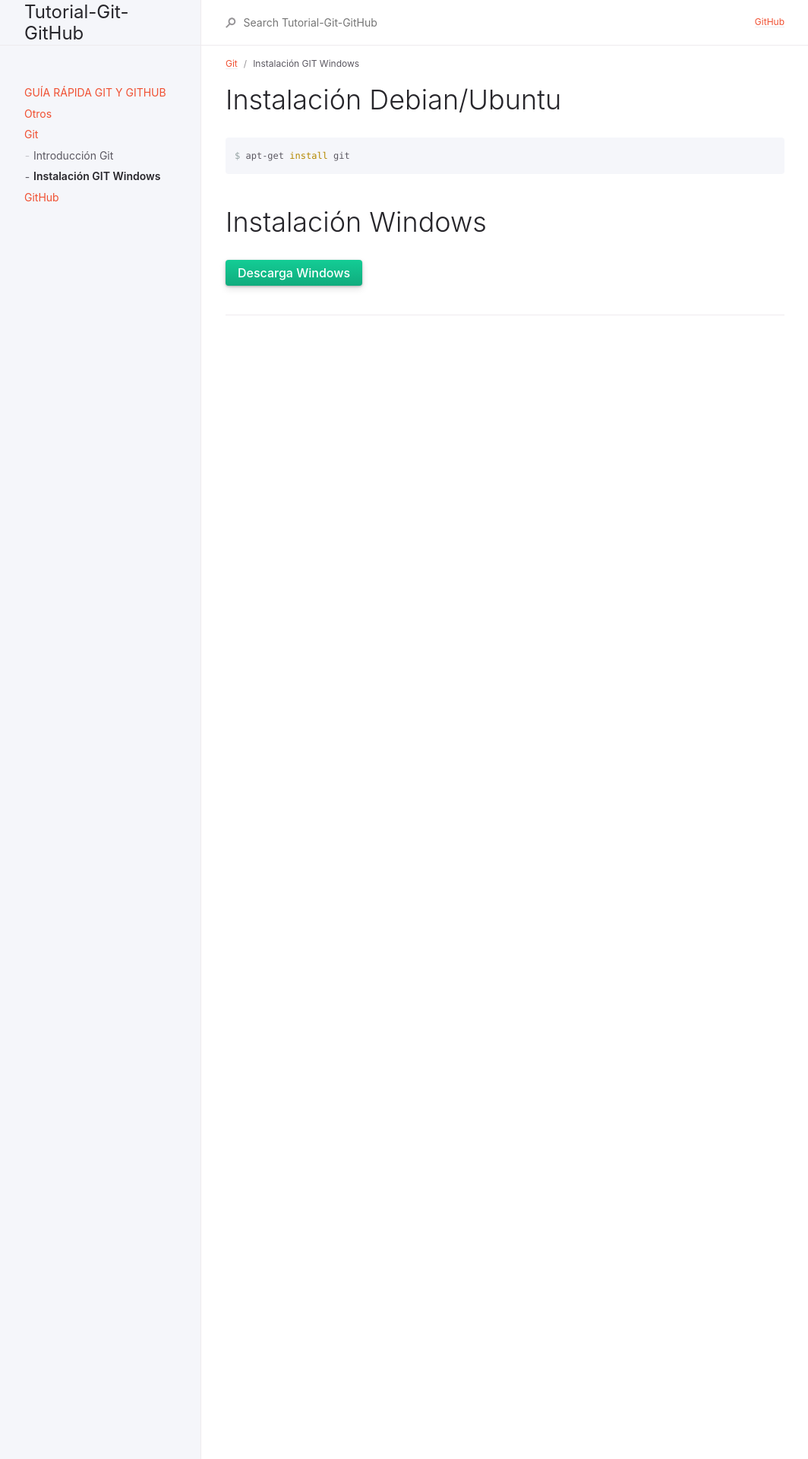
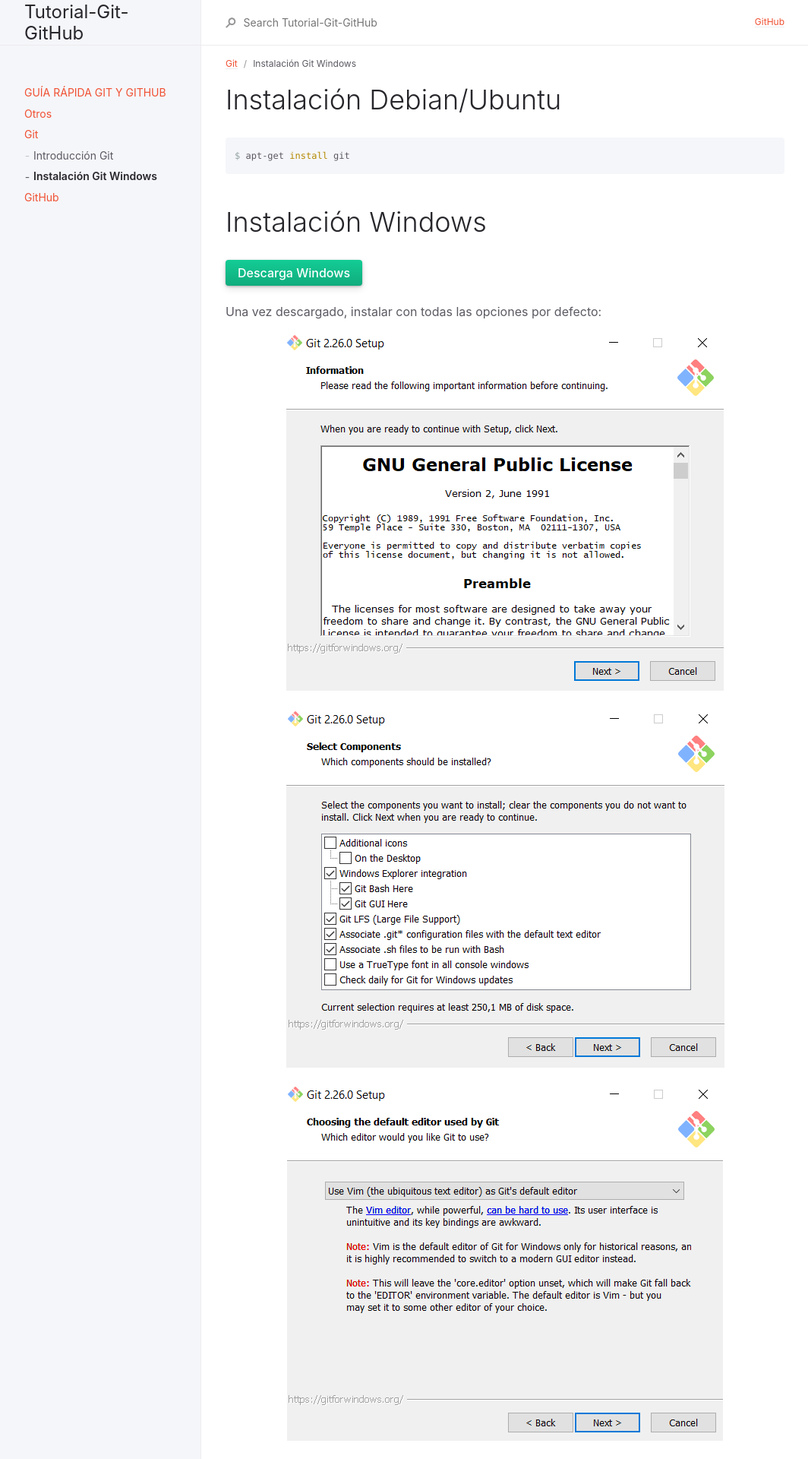
Before and after one commit to Manuel-Ag/Tutorial-Git-GitHub, a Jekyll site: the page built from docs/docs/git/2020-03-11-instalacion_git.markdown, in a window 1280 px wide. Shown: the top 1920 px of the page at 76% size, without its empty margins (107-1171 px from the left). Built offline with Jekyll 4.4.1, drawn with Linux system fonts in a browser that asks for light colours; some of the changed text lies outside the part shown.

Commit message:
Post instalación git

```diff
--- a/docs/docs/git/2020-03-11-instalacion_git.markdown
+++ b/docs/docs/git/2020-03-11-instalacion_git.markdown
@@ -1,6 +1,6 @@
 ---
 layout: post
-title:  "Instalación GIT Windows"
+title:  "Instalación Git Windows"
 date:   2020-03-10 14:30:00 +0200
 categories: Git
 order: 1
@@ -16,3 +16,31 @@ $ apt-get install git
 # Instalación Windows
 
 [Descarga Windows](https://git-scm.com/download/win){: .btn .btn-green }
+
+Una vez descargado, instalar con todas las opciones por defecto:
+
+{:refdef: style="text-align: center;"}
+![Imagen]({{ site.baseurl }}/assets/img_post_instalacion_git/img1.png)
+{:refdef}
+
+{:refdef: style="text-align: center;"}
+![Imagen]({{ site.baseurl }}/assets/img_post_instalacion_git/img2.png)
+{:refdef}
+
+{:refdef: style="text-align: center;"}
+![Imagen]({{ site.baseurl }}/assets/img_post_instalacion_git/img3.png)
+{:refdef}
+
+{:refdef: style="text-align: center;"}
+![Imagen]({{ site.baseurl }}/assets/img_post_instalacion_git/img4.png)
+{:refdef}
+
+{:refdef: style="text-align: center;"}
+![Imagen]({{ site.baseurl }}/assets/img_post_instalacion_git/img5.png)
+{:refdef}
+
+## Una vez finalizado, en el menú contextual deberá de aparecer las siguientes dos opciones
+
+{:refdef: style="text-align: center;"}
+![Imagen]({{ site.baseurl }}/assets/img_post_instalacion_git/img6.png)
+{:refdef}
```
Also changed, not shown: docs/assets/img_post_instalacion_git/img1.png (added), docs/assets/img_post_instalacion_git/img2.png (added), docs/assets/img_post_instalacion_git/img3.png (added), docs/assets/img_post_instalacion_git/img4.png (added), docs/assets/img_post_instalacion_git/img5.png (added), docs/assets/img_post_instalacion_git/img6.png (added).
